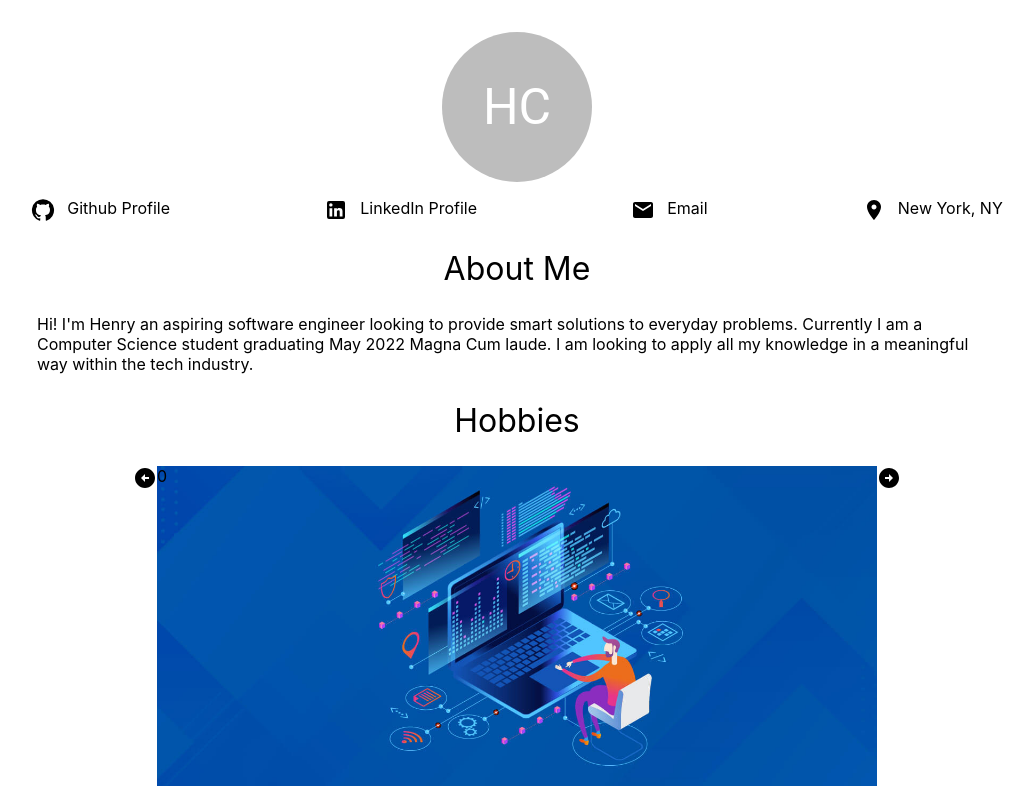
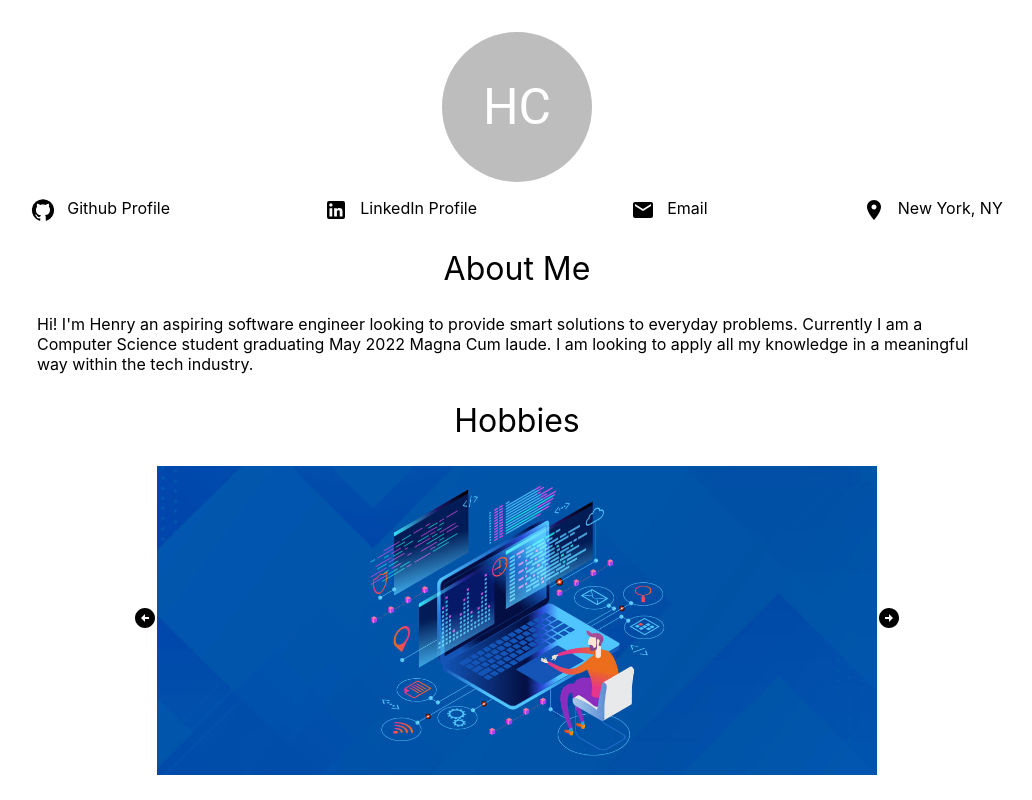
Before and after one commit to Henry-Cevallos/Henry-Cevallos.github.io, a React (Create React App) app: page / in a window 1280 px wide. Shown: the whole page, without its empty margins (123-1155 px from the left). Built offline with nearby package versions, Linux system fonts and the light colour scheme.

Commit message:
styling changes

```diff
--- a/src/components/Carousel.js
+++ b/src/components/Carousel.js
@@ -20,15 +20,15 @@ const Carousel = ({images_array}) => {
         <div className='Carousel-start'>
             <div className='row'>
 
-            <div className='col' onClick={() => decreaseIndex()}>
+            <div className='col arrow' onClick={() => decreaseIndex()}>
                 <ArrowCircleLeft />
             </div>
 
-            <div className='col pictures'style={{backgroundImage: `url(${images_array[image_index]})`}} >
-                {image_index}
+            <div className='col pictures'style={{/*backgroundImage: `url(${images_array[image_index]})`*/}} >
+                <img src={images_array[image_index]} alt='hobby' />
             </div>
 
-            <div className='col'  onClick={() => increaseIndex()}>
+            <div className='col arrow'  onClick={() => increaseIndex()}>
                 <ArrowCircleRight />
             </div>
 
--- a/src/styles/Carousel.css
+++ b/src/styles/Carousel.css
@@ -11,7 +11,15 @@
 }
 .pictures {
     width: 75%;
-    background-size: cover;
-    height: 20rem;
+    display: flex;
+    justify-content: center;
+}
 
+img {
+    max-width: 100%;
+    max-height: 100%;
 }
+
+.arrow {
+    align-self: center;
+}
```
